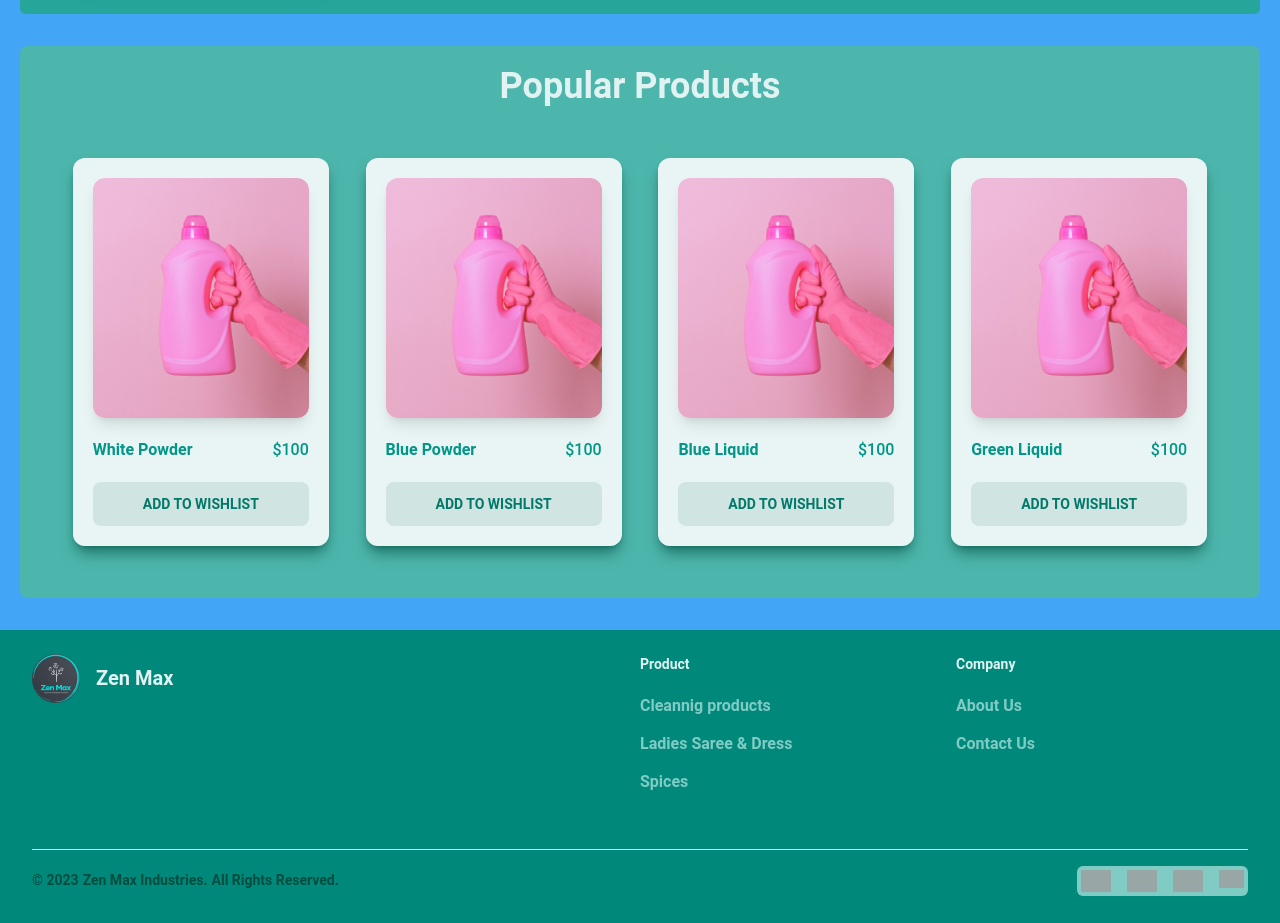
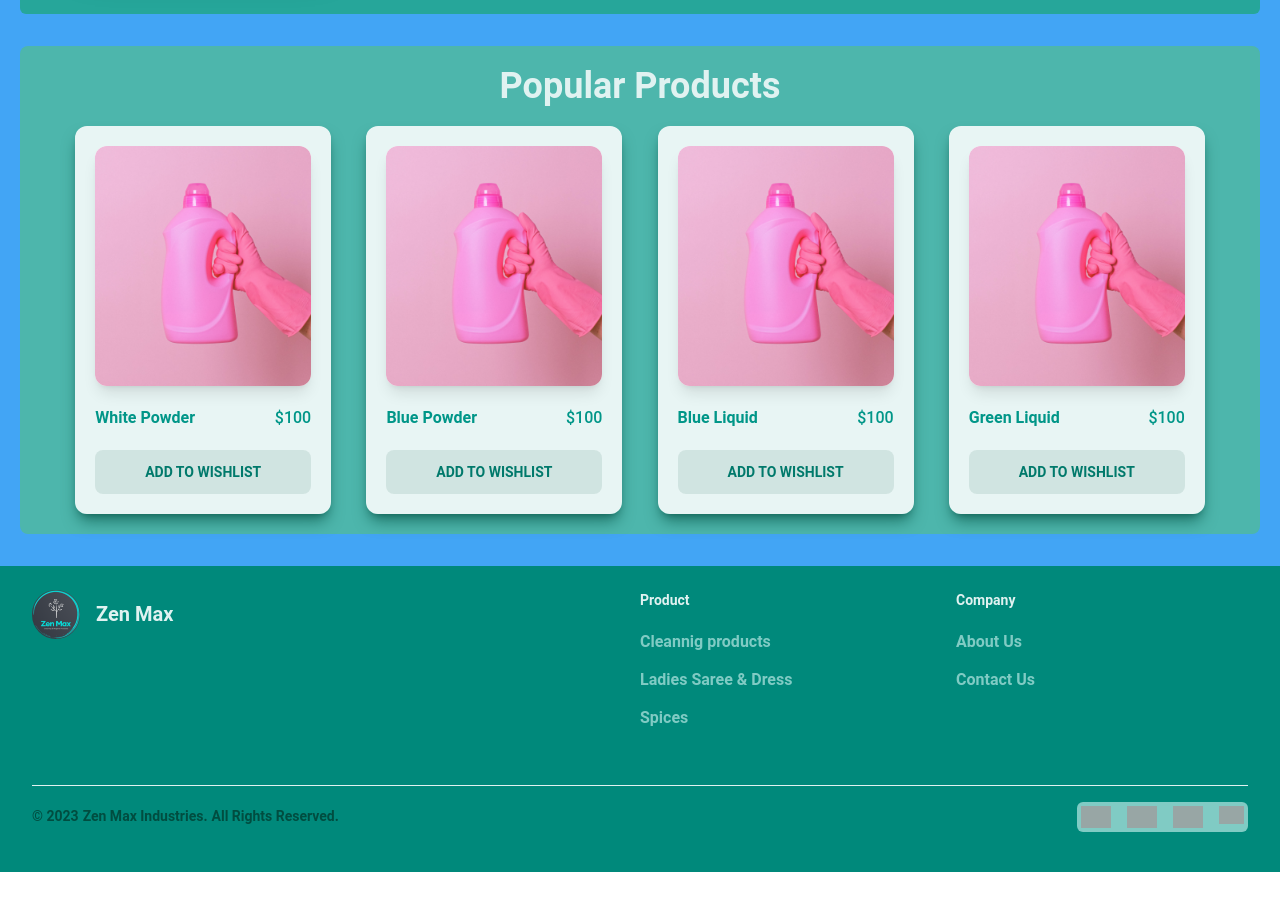
Before and after one commit to AnsariYasirArfat/Ecommerce-FullStack-Project, a React (Vite) app in the folder client/: page / in a window 1280 px wide. Shown: the part 880-1803 px from the top of the page. After the commit the page ends 1752 px from the top, so only its background shows below. Built offline with nearby package versions, Linux system fonts and the light colour scheme; grey boxes are pictures that could not be loaded.

Commit message:
removed margins of Product cards

```diff
--- a/client/src/Components/ProductCard.jsx
+++ b/client/src/Components/ProductCard.jsx
@@ -19,7 +19,7 @@ function ProductCard({ Product }) {
   };
   return (
     <>
-      <Card className="w-48 sm:w-52 md:w-60 lg:w-64 m-2 sm:mb-6 md:m-8 xl:mx-1 bg-opacity-[0.87] hover:bg-opacity-100 shadow-lg shadow-teal-900/60 hover:shadow-xl hover:shadow-teal-900/80">
+      <Card className="w-48 sm:w-52 md:w-60 lg:w-64 bg-opacity-[0.87] hover:bg-opacity-100 shadow-lg shadow-teal-900/60 hover:shadow-xl hover:shadow-teal-900/80">
         <CardHeader
           shadow={true}
           floated={false}
@@ -75,3 +75,5 @@ export default ProductCard;
 ProductCard.propTypes = {
   Product: PropTypes.object,
 };
+
+// m-2 sm:mb-6 md:m-8 xl:mx-1
```
